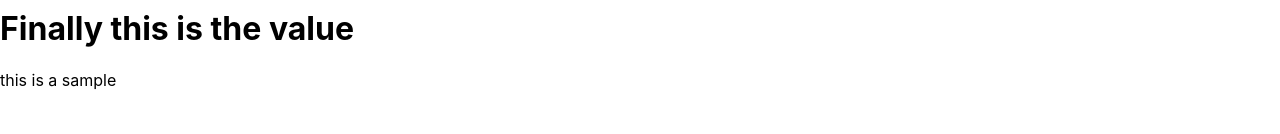
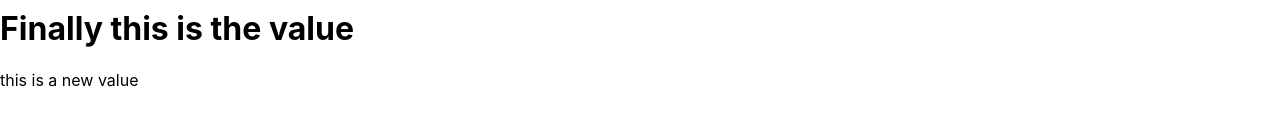
Before and after one commit to marzzy/hooks-playground, a React (Create React App) app: page /context in a window 1280 px wide. Shown: the part 166-300 px from the top of the page. Built offline with nearby package versions, Linux system fonts and the light colour scheme.

Commit message:
feat(context-example): use context in class-component based way

```diff
--- a/src/Components/Context.js
+++ b/src/Components/Context.js
@@ -1,21 +1,27 @@
 /* eslint-disable react/prop-types */
 import React from 'react';
 
+const ContextValue = React.createContext('this is a sample');
 export default function MainBiggerCom() {
-  const sampleVar = 'this is a sample';
-
-  return (<FirstLevelChild val={sampleVar} />);
+  return (
+    <ContextValue.Provider value="this is a new value">
+      <FirstLevelChild />
+    </ContextValue.Provider>
+  );
 }
 
-function FirstLevelChild({ val }) {
-  return (<SecoundLevelChild theVal={val} />);
+function FirstLevelChild() {
+  return (<SecoundLevelChild />);
 }
 
-function SecoundLevelChild({ theVal }) {
-  return (
-    <>
-      <h1>Finally this is the value</h1>
-      <p>{theVal}</p>
-    </>
-  );
+class SecoundLevelChild extends React.Component{
+  static contextType = ContextValue;
+  render() {
+    return (
+      <>
+        <h1>Finally this is the value</h1>
+        <p>{this.context}</p>
+      </>
+    );
+  }
 }
```
